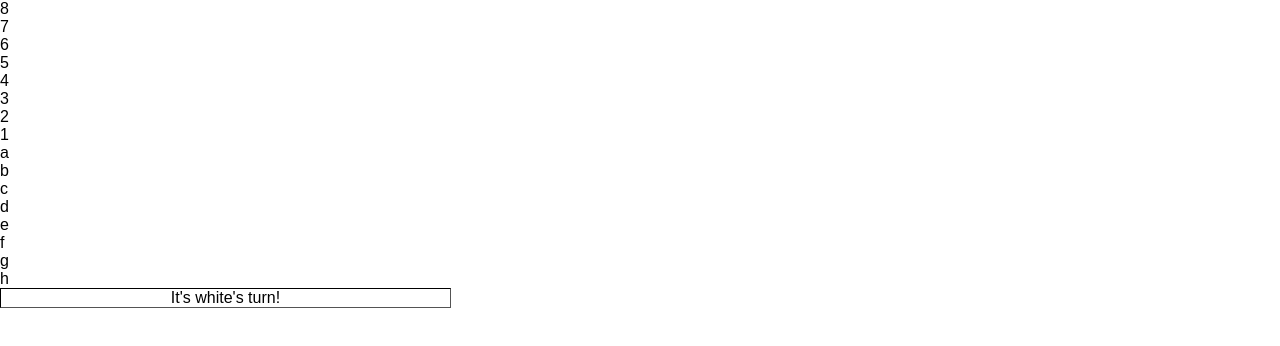
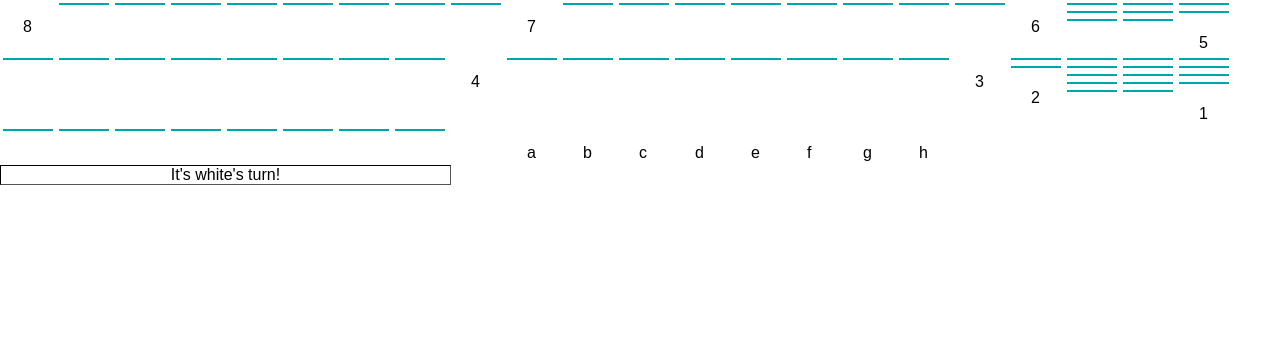
Before and after one commit to perriDplatypus/chess_js_, a plain HTML site: page chess.html in a window 1280 px wide. Drawn offline with nearby package versions, Linux system fonts and the light colour scheme.

Commit message:
more styling

```diff
--- a/chess.html
+++ b/chess.html
@@ -15,7 +15,7 @@
 			font-family: sans-serif;
 		}
 
-		div {
+		div *{
 			padding: 0;
 			margin: 0;
 			box-sizing: border-box;
@@ -29,7 +29,7 @@
 			position: relative;
 			float: left;
 			border-right: 5px;
-			border: 1px solid rgb(0, 0, 0);
+			border: 1px solid rgba(0, 0, 0);
 			border-style: inset;
 			text-align: center;
 			background: #fff;
@@ -48,6 +48,32 @@
 			height: 100%;
 			position: relative;
 			margin: 20px auto;
+		}
+
+		.cellprefix {
+			width: 100%;
+			height: 100%;
+			max-height: 50px;
+			max-width: 50px;
+			float: left;
+			margin: 3px;
+			padding: 15px 0px 0px 20px;
+		}
+
+		.gamecell {
+			border: 1px solid #00a4ab;
+			width: 100%;
+			height: 100%;
+			max-height: 50px;
+			max-width: 50px;
+			float: left;
+			margin: 3px;
+			transition: all .5s ease-in-out;
+			border-radius: 0px;
+			padding: 0px 0px 0px 6px;
+			font-size: 30pt;
+			cursor: pointer;
+			z-index: 1;
 		}
 	</style>
 	<title>Chess JS DEV</title>
@@ -146,7 +172,10 @@
 		<div class="cellprefix">h</div>
 
 		<div id="turn">It's white's turn!</div>
+
 	</div>
+
+	<script src="https://cdnjs.cloudflare.com/ajax/libs/jquery/3.2.1/jquery.min.js"></script>
 </body>
 
 </html>
```
